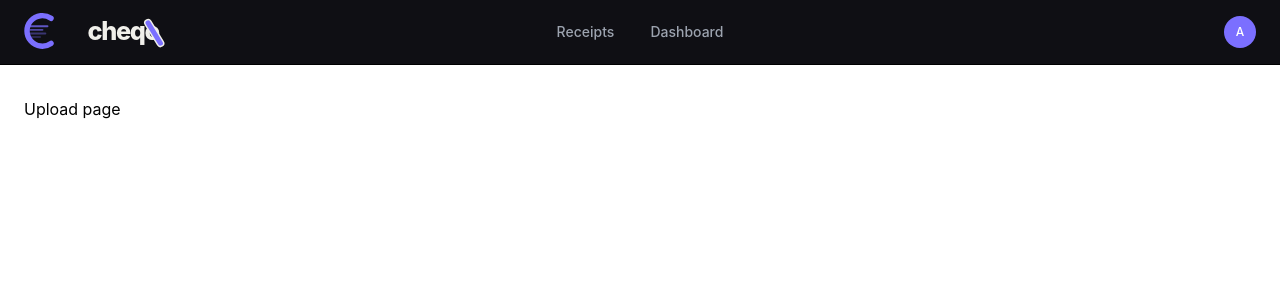
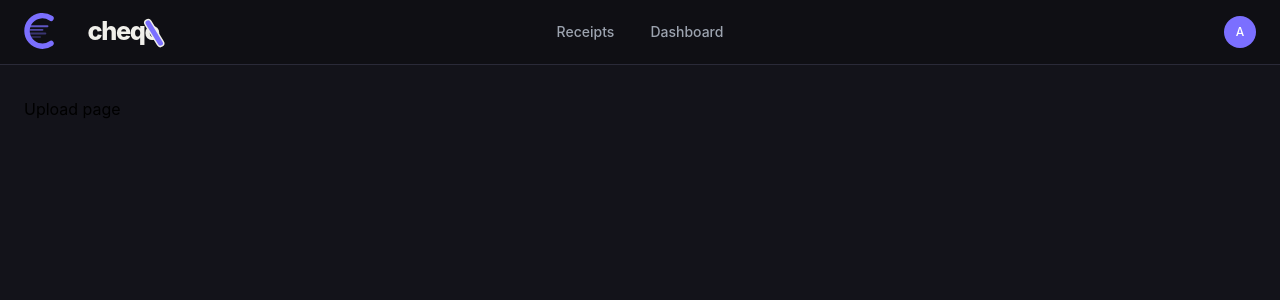
Before and after one commit to alexandragololobova/cheqo, a React (Vite) app in the folder apps/web/: page / in a window 1280 px wide. Shown: the top 300 px of the page. Built offline with nearby package versions, Linux system fonts and the light colour scheme.

Commit message:
fix(web): close Tailwind brackets in App and Navbar

```diff
--- a/apps/web/src/App.tsx
+++ b/apps/web/src/App.tsx
@@ -7,7 +7,7 @@ import { UploadPage } from "./pages/UploadPage.tsx";
 
 function App() {
 	return (
-		<div className={"min-h-screen bg-[#13131A"}>
+		<div className={"min-h-screen bg-[#13131A]"}>
 			<Navbar />
 			<main className={"mx-auto max-w-7xl px-6 py-8"}>
 				<Routes>
--- a/apps/web/src/components/Navbar.tsx
+++ b/apps/web/src/components/Navbar.tsx
@@ -4,7 +4,7 @@ import { LogoMark } from "./LogoMark.tsx";
 
 export function Navbar() {
 	return (
-		<nav className={"bg-[#0F0F14] border-b border-[#2A2A38"}>
+		<nav className={"bg-[#0F0F14] border-b border-[#2A2A38]"}>
 			<div
 				className={"mx-auto max-w-7xl px-6 grid grid-cols-3 items-center h-16"}
 			>
```
